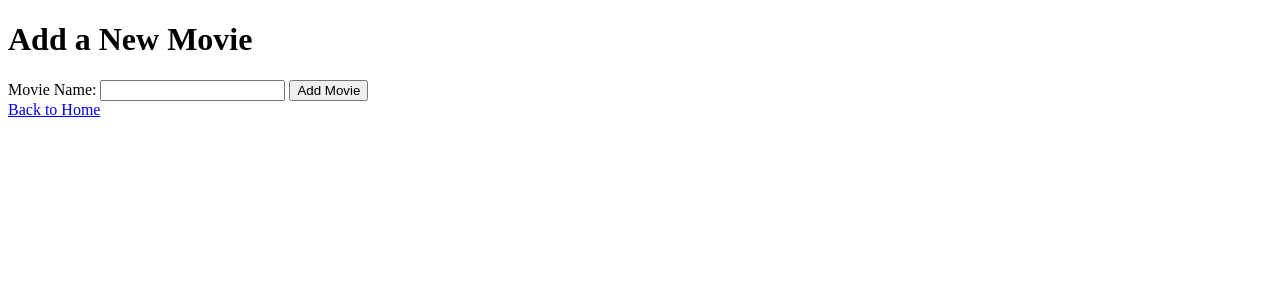
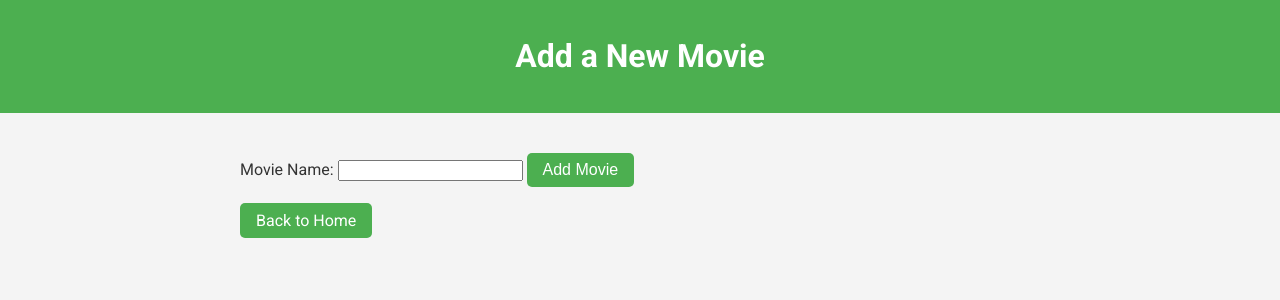
Before and after one commit to Welat-E/movieweb_app, a Flask app: page /users/2/add_movie in a window 1280 px wide. Shown: the top 300 px of the page. Run offline with Flask 3, Linux system fonts and the light colour scheme.

Commit message:
Creating style.css and changed some html files

```diff
--- a/app.py
+++ b/app.py
@@ -1,47 +1,57 @@
-from flask import Flask, request, render_template, url_for, redirect, jsonify
+from flask import Flask, request, render_template, url_for, redirect, jsonify, abort
 from datamanager.sqlite_data_manager import SQLiteDataManager, User, db, Movie
-from jinja2 import Template
 import requests
 import creds
 
 app = Flask(__name__)
 
-# init SQLAlchemy with Flask-App
 app.config['SQLALCHEMY_DATABASE_URI'] = 'sqlite:///C:/Users/rojha/Desktop/Welat/movieweb_app/data/users_movies.sqlite'
 app.config['SQLALCHEMY_TRACK_MODIFICATIONS'] = False
 db.init_app(app)
 
-# Init the datamanager
 data_manager = SQLiteDataManager("data/users_movies.sqlite")
 
 @app.route('/')
 def home():
+    """Home page."""
     return "Welcome to MovieWeb App!"
 
 @app.route('/users', methods=['GET'])
 def list_users():
-    users = data_manager.get_all_users()
-    return render_template('users.html', users=users)
+    """List all users."""
+    try:
+        users = data_manager.get_all_users()
+        return render_template('users.html', users=users)
+    except Exception as e:
+        return render_template('500.html'), 500
 
 @app.route('/users/<int:user_id>')
 def get_user_movies(user_id):
-    movies = data_manager.get_user_movies(user_id)
-    return render_template('user_movies.html', user_id=user_id, movies=movies)
+    """List movies for a specific user."""
+    try:
+        movies = data_manager.get_user_movies(user_id)
+        return render_template('user_movies.html', user_id=user_id, movies=movies)
+    except Exception as e:
+        return render_template('500.html'), 500
 
 @app.route('/add_user', methods=['GET', 'POST'])
 def add_user():
+    """Add a new user."""
     if request.method == 'POST':
-        user_id = request.form['user_id']
-        name = request.form['name']
-        record = User(id=user_id, name=name)
-        db.session.add(record)
-        db.session.commit()
-        return redirect(url_for('home'))
+        try:
+            user_id = request.form['user_id']
+            name = request.form['name']
+            record = User(id=user_id, name=name)
+            db.session.add(record)
+            db.session.commit()
+            return redirect(url_for('home'))
+        except Exception as e:
+            return render_template('500.html'), 500
     return render_template('add_user.html')
-
 
 @app.route('/users/<int:user_id>/add_movie', methods=['GET', 'POST'])
 def add_movie(user_id):
+    """Add a new movie for a specific user."""
     API_URL = "http://www.omdbapi.com/"
 
     if request.method == 'POST':
@@ -50,58 +60,83 @@ def add_movie(user_id):
             'apikey': creds.API_KEY,
             't': title
         }
-        response = requests.get(API_URL, params=params)
+        try:
+            response = requests.get(API_URL, params=params)
 
-        if response.status_code == 200:
-            movie_data = response.json()
-            if movie_data.get('Response') == 'True':
-                # extract all information
-                name = movie_data.get('Title')
-                director = movie_data.get('Director')
-                year = movie_data.get('Year')
-                rating = movie_data.get('imdbRating')  # API delivers it as string, maybe in float
+            if response.status_code == 200:
+                movie_data = response.json()
+                if movie_data.get('Response') == 'True':
+                    name = movie_data.get('Title')
+                    director = movie_data.get('Director')
+                    year = movie_data.get('Year')
+                    rating = movie_data.get('imdbRating')
 
-                #creatin a new movie insert
-                movie = Movie(
-                    name=name,
-                    director=director,
-                    year=int(year) if year.isdigit() else None,  # convert in Integer, if possible
-                    rating=float(rating) if rating else None,  # convert in Float, if there
-                    user_id=user_id
-                )
-                db.session.add(movie)
-                db.session.commit()
-                return redirect(url_for('get_user_movies', user_id=user_id))
+                    movie = Movie(
+                        name=name,
+                        director=director,
+                        year=int(year) if year.isdigit() else None,
+                        rating=float(rating) if rating else None,
+                        user_id=user_id
+                    )
+                    db.session.add(movie)
+                    db.session.commit()
+
+                    return redirect(url_for('get_user_movies', user_id=user_id))
+                else:
+                    error_message = "Movie not found. Please try again."
+                    return render_template('add_movie.html', user_id=user_id, error=error_message)
             else:
-                #no movie found
-                error_message = "Movie not found. Please try again."
+                error_message = "Error with the request. Please try again later."
                 return render_template('add_movie.html', user_id=user_id, error=error_message)
-        else:
-            # API-request failed
-            error_message = "Error with the request. Please try again later."
-            return render_template('add_movie.html', user_id=user_id, error=error_message)
+        except Exception as e:
+            return render_template('500.html'), 500
 
     return render_template('add_movie.html', user_id=user_id)
 
-
 @app.route('/users/<int:user_id>/update_movie/<int:movie_id>', methods=['GET', 'POST'])
 def update_movie(user_id, movie_id):
+    """Update details of a specific movie for a user."""
     movie = Movie.query.get_or_404(movie_id)
 
     if request.method == 'POST':
-        new_title = request.form['name']
-        movie.name = new_title
-        db.session.commit()
-        return redirect(url_for('get_user_movies', user_id=user_id))
+        try:
+            new_title = request.form['name']
+            new_director = request.form.get('director')
+            new_year = request.form.get('year')
+            new_rating = request.form.get('rating')
+
+            movie.name = new_title
+            movie.director = new_director
+            movie.year = int(new_year) if new_year.isdigit() else None
+            movie.rating = float(new_rating) if new_rating else None
+
+            db.session.commit()
+            return redirect(url_for('get_user_movies', user_id=user_id))
+        except Exception as e:
+            return render_template('500.html'), 500
 
     return render_template('update_movie.html', user_id=user_id, movie=movie)
 
 @app.route('/users/<int:user_id>/delete_movie/<int:movie_id>', methods=['POST'])
 def delete_movie(user_id, movie_id):
-    movie = Movie.query.get_or_404(movie_id)
-    db.session.delete(movie)
-    db.session.commit()
-    return redirect(url_for('get_user_movies', user_id=user_id))
+    """Delete a specific movie for a user."""
+    try:
+        movie = Movie.query.get_or_404(movie_id)
+        db.session.delete(movie)
+        db.session.commit()
+        return redirect(url_for('get_user_movies', user_id=user_id))
+    except Exception as e:
+        return render_template('500.html'), 500
+
+@app.errorhandler(404)
+def page_not_found(e):
+    """Handle 404 errors."""
+    return render_template('404.html'), 404
+
+@app.errorhandler(500)
+def internal_server_error(e):
+    """Handle 500 errors."""
+    return render_template('500.html'), 500
 
 if __name__ == '__main__':
     app.run(debug=True)
--- /dev/null
+++ b/static/style.css
@@ -0,0 +1,73 @@
+body {
+    font-family: 'Roboto', sans-serif;
+    color: #333;
+    background-color: #f4f4f4;
+    margin: 0;
+    padding: 0;
+}
+
+header {
+    background-color: #4CAF50;
+    color: white;
+    padding: 1rem;
+    text-align: center;
+}
+
+nav a {
+    color: white;
+    text-decoration: none;
+    margin: 0 1rem;
+}
+
+main {
+    padding: 2rem;
+    max-width: 800px;
+    margin: 0 auto;
+}
+
+button, .button {
+    background-color: #4CAF50;
+    color: white;
+    border: none;
+    padding: 0.5rem 1rem;
+    text-align: center;
+    text-decoration: none;
+    display: inline-block;
+    font-size: 1rem;
+    margin: 0.5rem 0;
+    cursor: pointer;
+    border-radius: 5px;
+}
+
+button:hover, .button:hover {
+    background-color: #45a049;
+}
+
+table {
+    width: 100%;
+    border-collapse: collapse;
+    margin: 1rem 0;
+}
+
+table, th, td {
+    border: 1px solid #ddd;
+}
+
+th, td {
+    padding: 0.5rem;
+    text-align: left;
+}
+
+th {
+    background-color: #f2f2f2;
+}
+
+footer {
+    background-color: #4CAF50;
+    color: white;
+    text-align: center;
+    padding: 1rem;
+    position: fixed;
+    width: 100%;
+    bottom: 0;
+}
--- a/templates/add_movie.html
+++ b/templates/add_movie.html
@@ -4,14 +4,20 @@
     <meta charset="UTF-8">
     <meta name="viewport" content="width=device-width, initial-scale=1.0">
     <title>Add Movie</title>
+    <link rel="stylesheet" href="{{ url_for('static', filename='style.css') }}">
+    <link rel="stylesheet" href="https://fonts.googleapis.com/css2?family=Roboto:wght@400;700&display=swap">
 </head>
 <body>
-    <h1>Add a New Movie</h1>
-    <form action="" method="POST">
-        <label for="name">Movie Name:</label>
-        <input type="text" id="name" name="name" required>
-        <button type="submit">Add Movie</button>
-    </form>
-    <a href="{{ url_for('home') }}">Back to Home</a>
+    <header>
+        <h1>Add a New Movie</h1>
+    </header>
+    <main>
+        <form action="" method="POST">
+            <label for="name">Movie Name:</label>
+            <input type="text" id="name" name="name" required>
+            <button class="button" type="submit">Add Movie</button>
+        </form>
+        <a class="button" href="{{ url_for('home') }}">Back to Home</a>
+    </main>
 </body>
 </html>
```
Also changed, not shown: templates/add_user.html (+7 -1 lines), templates/home.html (+15 -3 lines), templates/update_movie.html (added, +27 -0 lines), templates/user_movies.html (+4 -3 lines), templates/users.html (+7 -1 lines), data/users_movies.sqlite, 1 other file.
